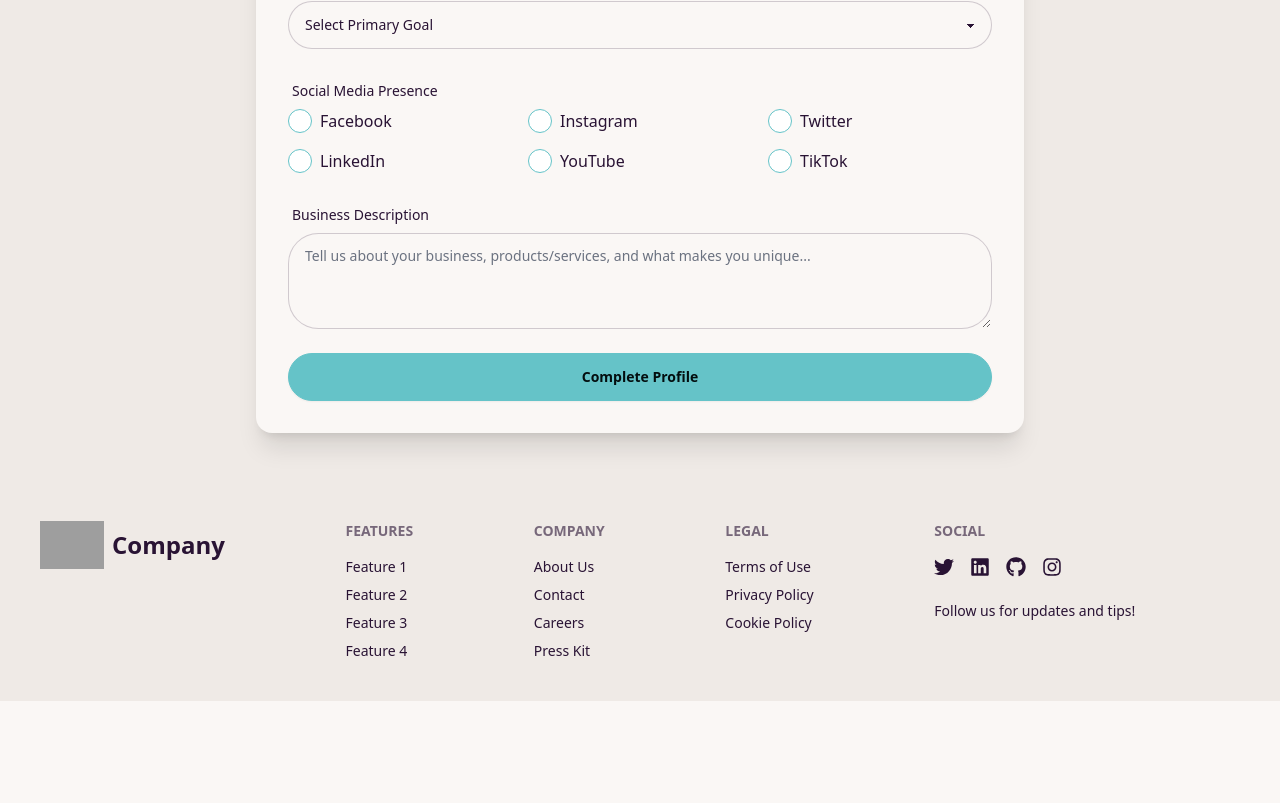
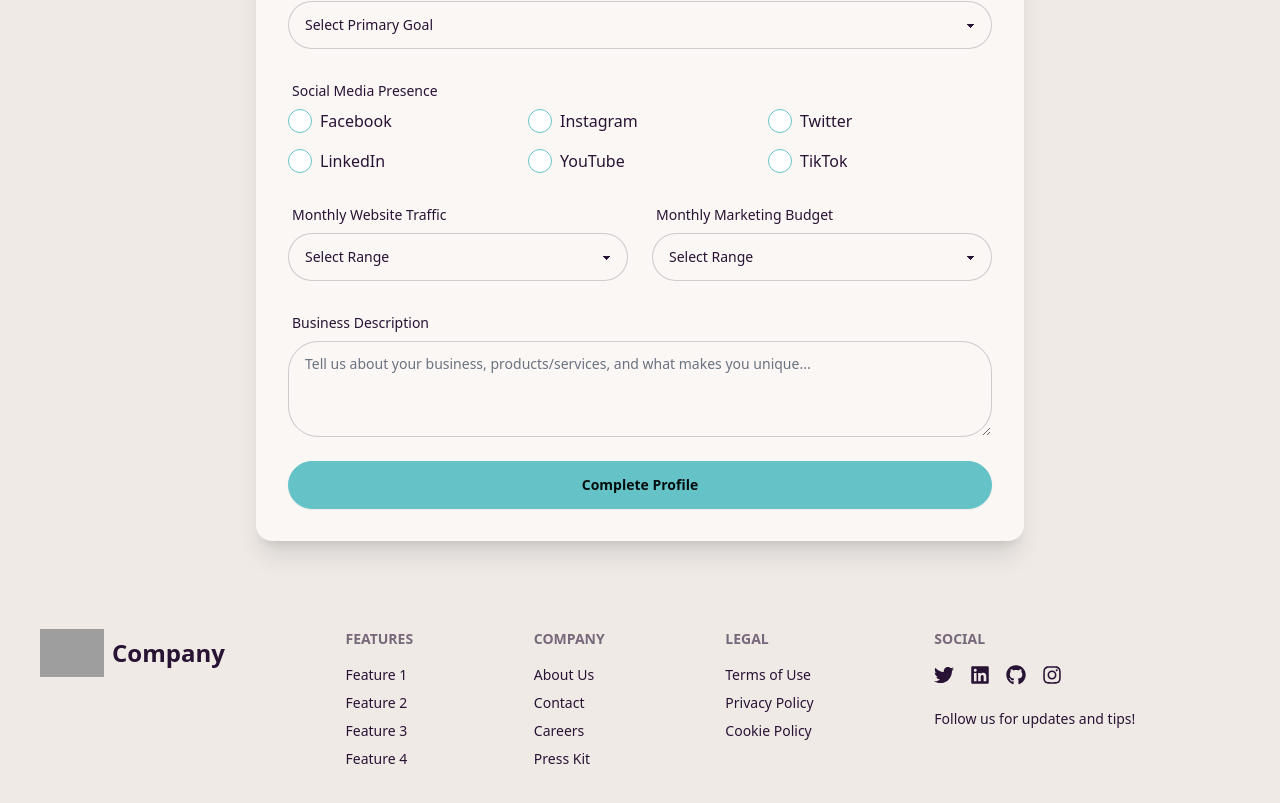
Before and after one commit to jivansh77/ReachBee, a React (Vite) app: page /business-form in a window 1280 px wide. Shown: the part 747-1550 px from the top of the page. Before the commit the page ends 1448 px from the top, so only its background shows below. Built offline with nearby package versions, Linux system fonts and the light colour scheme; grey boxes are pictures that could not be loaded.

Commit message:
Add Monthly Traffic and Marketing Budget fields to BusinessForm; integrate in Dashboard

```diff
--- a/package.json
+++ b/package.json
@@ -10,6 +10,7 @@
     "preview": "vite preview"
   },
   "dependencies": {
+    "@heroicons/react": "^2.2.0",
     "@tailwindcss/forms": "^0.5.9",
     "chart.js": "^4.0.0",
     "daisyui": "^4.12.22",
--- a/src/pages/BusinessForm.jsx
+++ b/src/pages/BusinessForm.jsx
@@ -14,7 +14,9 @@ const BusinessForm = () => {
     targetAudience: '',
     marketingGoals: '',
     socialMediaPresence: [],
-    businessDescription: ''
+    businessDescription: '',
+    monthlyWebTraffic: '',
+    marketingBudget: ''
   });
   const [error, setError] = useState('');
   const [isSubmitting, setIsSubmitting] = useState(false);
@@ -247,6 +249,49 @@ const BusinessForm = () => {
                   </div>
                 </div>
 
+                <div className="grid grid-cols-1 md:grid-cols-2 gap-6">
+                  <div className="form-control">
+                    <label className="label">
+                      <span className="label-text">Monthly Website Traffic</span>
+                    </label>
+                    <select
+                      name="monthlyWebTraffic"
+                      value={formData.monthlyWebTraffic}
+                      onChange={handleInputChange}
+                      className="select select-bordered"
+                      required
+                    >
+                      <option value="">Select Range</option>
+                      <option value="0-1000">0 - 1,000 visitors</option>
+                      <option value="1001-5000">1,001 - 5,000 visitors</option>
+                      <option value="5001-10000">5,001 - 10,000 visitors</option>
+                      <option value="10001-50000">10,001 - 50,000 visitors</option>
+                      <option value="50001-100000">50,001 - 100,000 visitors</option>
+                      <option value="100000+">100,000+ visitors</option>
+                    </select>
+                  </div>
+
+                  <div className="form-control">
+                    <label className="label">
+                      <span className="label-text">Monthly Marketing Budget</span>
+                    </label>
+                    <select
+                      name="marketingBudget"
+                      value={formData.marketingBudget}
+                      onChange={handleInputChange}
+                      className="select select-bordered"
+                      required
+                    >
+                      <option value="">Select Range</option>
+                      <option value="0-10000">₹0 - ₹10,000</option>
+                      <option value="10001-50000">₹10,001 - ₹50,000</option>
+                      <option value="50001-100000">₹50,001 - ₹1,00,000</option>
+                      <option value="100001-500000">₹1,00,001 - ₹5,00,000</option>
+                      <option value="500000+">₹5,00,000+</option>
+                    </select>
+                  </div>
+                </div>
+
                 <div className="form-control">
                   <label className="label">
                     <span className="label-text">Business Description</span>
--- a/src/pages/Dashboard.jsx
+++ b/src/pages/Dashboard.jsx
@@ -1,5 +1,13 @@
-import { useState } from 'react';
+import { useState, useEffect } from 'react';
 import { RiUserLine, RiBarChartBoxLine, RiRocketLine, RiMoneyDollarCircleLine, RiFlag2Line } from 'react-icons/ri';
+import { auth, db } from '../firebase';
+import { doc, getDoc } from 'firebase/firestore';
+import {
+  UsersIcon,
+  ChartBarIcon,
+  BanknotesIcon,
+  BuildingOfficeIcon
+} from '@heroicons/react/24/outline';
 
 export default function Dashboard() {
   const [goals] = useState([
@@ -32,11 +40,51 @@ export default function Dashboard() {
     }
   ]);
 
+  const [businessData, setBusinessData] = useState(null);
+
+  useEffect(() => {
+    const fetchBusinessData = async () => {
+      try {
+        const user = auth.currentUser;
+        if (user) {
+          const userDoc = await getDoc(doc(db, 'users', user.uid));
+          if (userDoc.exists()) {
+            setBusinessData(userDoc.data().businessProfile);
+          }
+        }
+      } catch (error) {
+        console.error('Error fetching business data:', error);
+      }
+    };
+
+    fetchBusinessData();
+  }, []);
+
   const stats = [
-    { name: 'Active Campaigns', value: '12', change: '+2.5%', icon: RiRocketLine },
-    { name: 'Target Audience Reach', value: '2.4M', change: '+15.3%', icon: RiUserLine },
-    { name: 'Conversion Rate', value: '3.2%', change: '+4.1%', icon: RiBarChartBoxLine },
-    { name: 'ROI', value: '287%', change: '+12.3%', icon: RiMoneyDollarCircleLine },
+    {
+      name: 'Industry',
+      value: businessData?.industry || 'Not Specified',
+      icon: BuildingOfficeIcon,
+      change: 'Current Sector'
+    },
+    {
+      name: 'Target Audience',
+      value: businessData?.targetAudience || 'Not Specified',
+      icon: UsersIcon,
+      change: 'Primary Focus'
+    },
+    {
+      name: 'Monthly Traffic',
+      value: businessData?.monthlyWebTraffic || 'Not Specified',
+      icon: ChartBarIcon,
+      change: 'Current Volume'
+    },
+    {
+      name: 'Marketing Budget',
+      value: businessData?.marketingBudget || 'Not Specified',
+      icon: BanknotesIcon,
+      change: 'Monthly Budget'
+    }
   ];
 
   const campaigns = [
```
Also changed, not shown: 1 other file (tests, documents, lock files or other folders).
